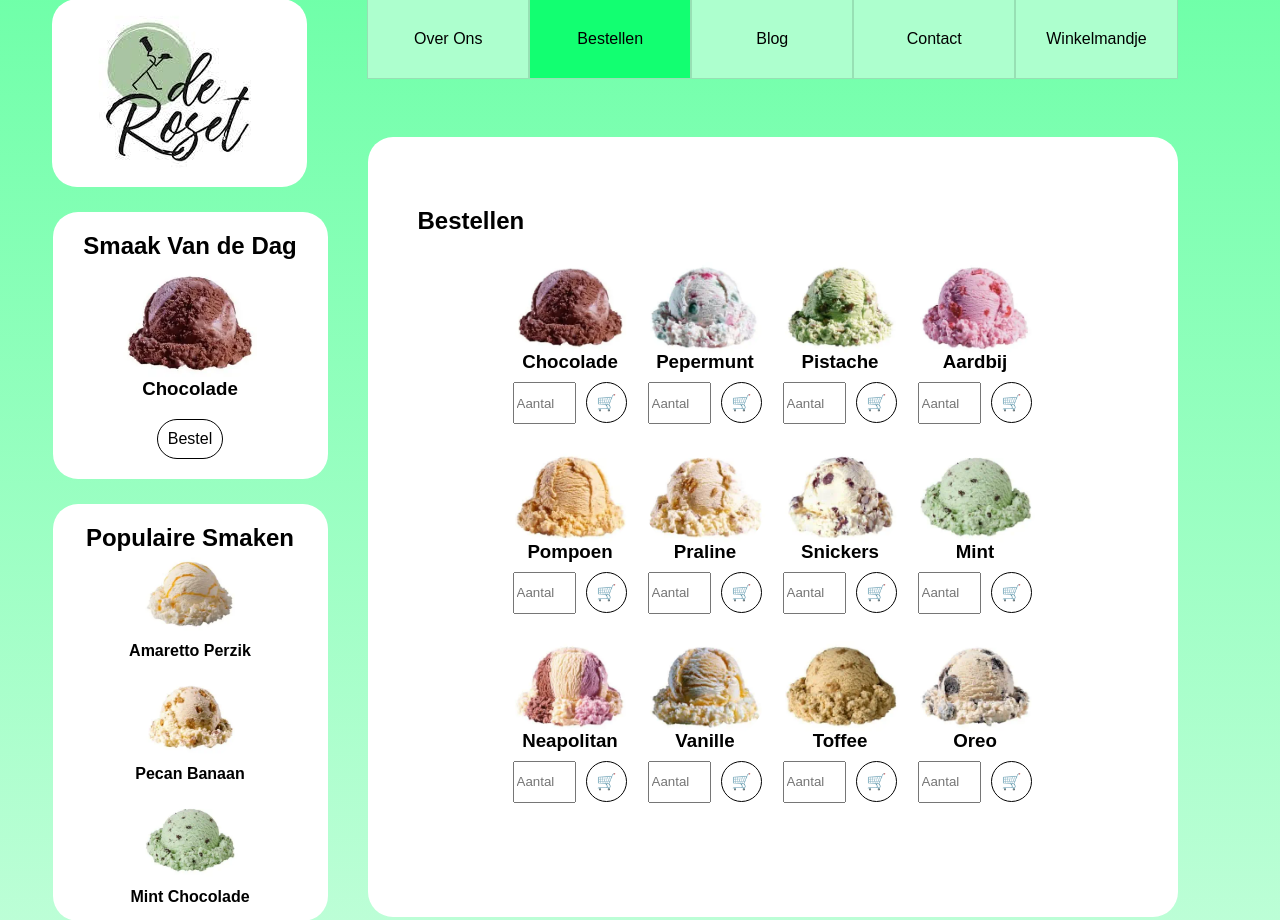
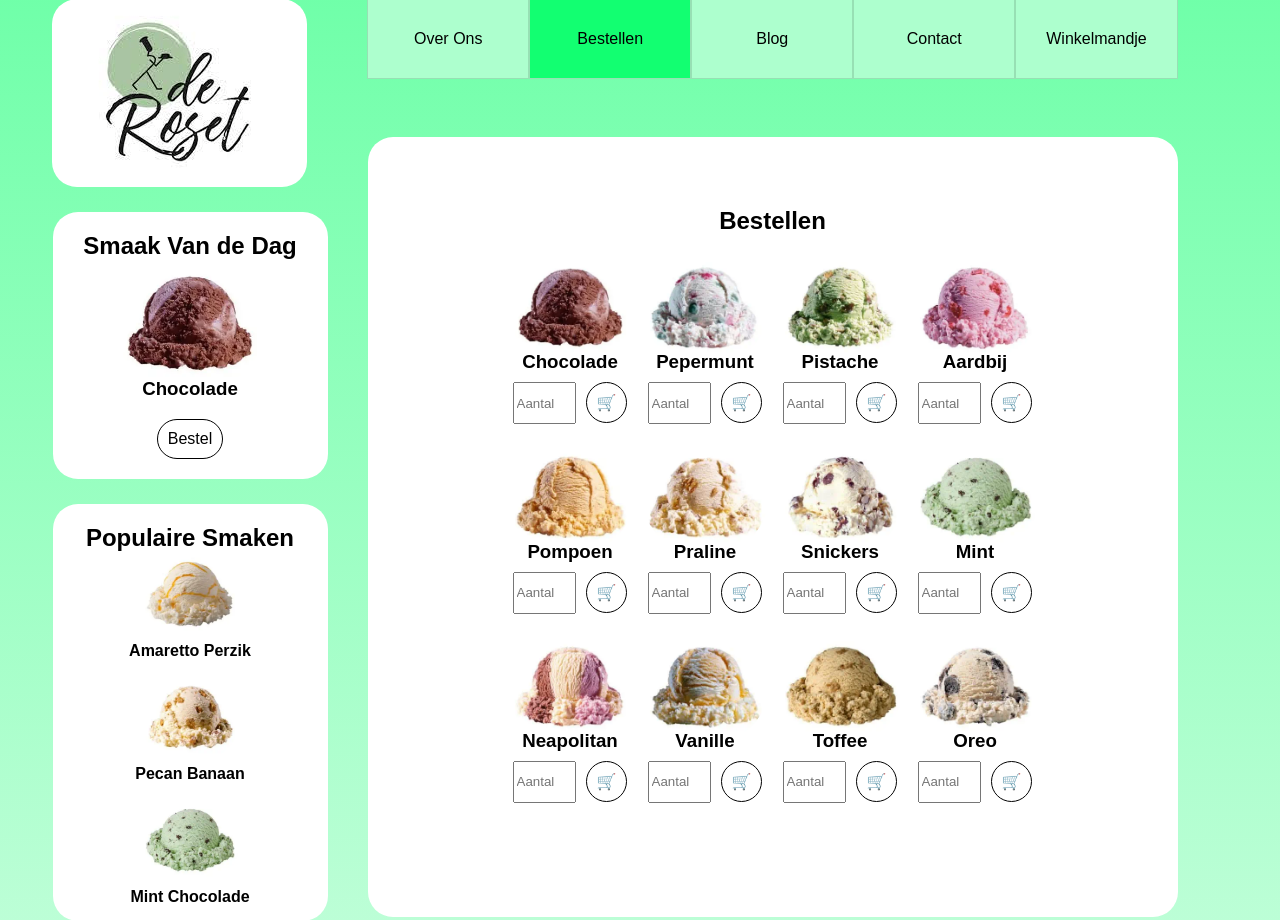
Before and after one commit to dennisdalmolen/de-roset, a PHP site: page /bestellen.php in a window 1280 px wide. Shown: the part 26-946 px from the top of the page. Run offline with PHP 8.4, Linux system fonts and the light colour scheme.

Commit message:
Style Changes

```diff
--- a/style.css
+++ b/style.css
@@ -280,3 +280,8 @@ footer {
 .ijs-items-rechts {
     display: flex;
 }
+
+.main-bestellen .main-text {
+    display: flex;
+    justify-content: center;
+}
```
